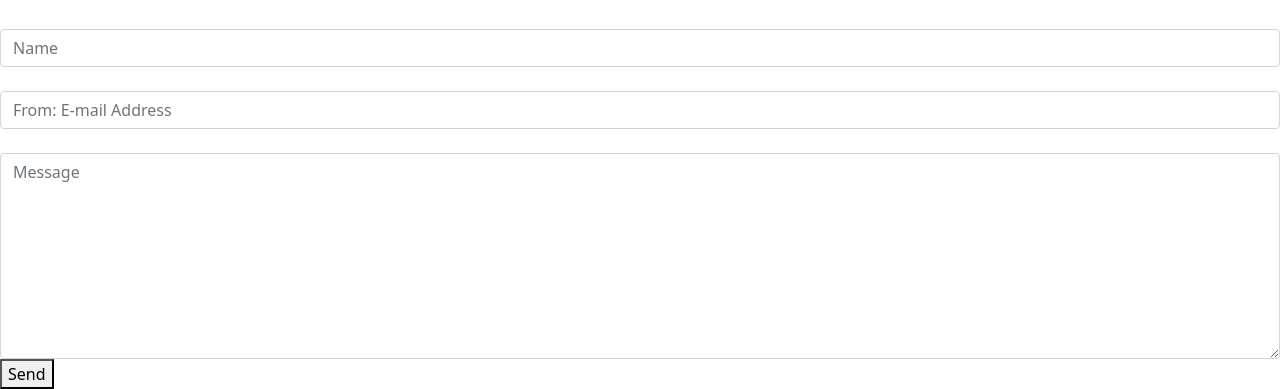
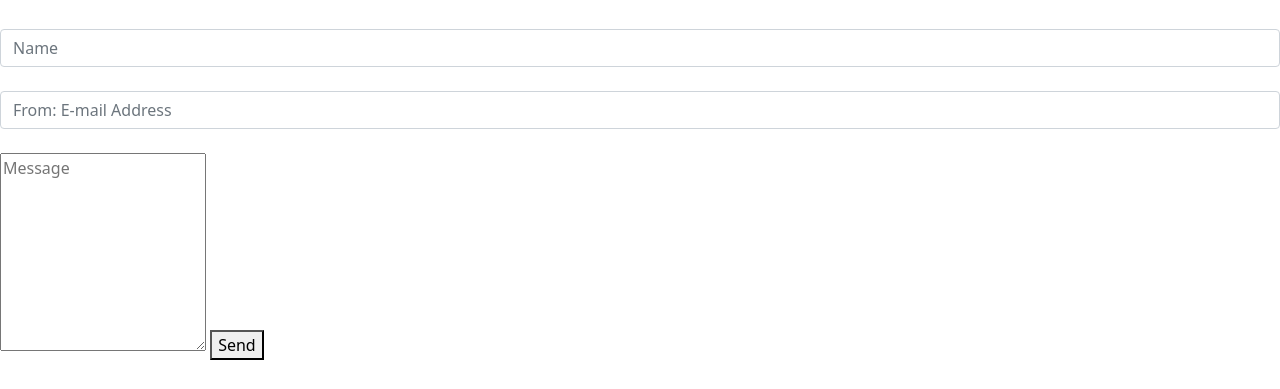
Before and after one commit to rashid234/test-page, a plain HTML site: page index.html in a window 1280 px wide. Shown: the part 1027-1416 px from the top of the page. After the commit the page ends 1387 px from the top, so only its background shows below. Drawn offline with nearby package versions, Linux system fonts and the light colour scheme.

Commit message:
Update index.html

```diff
--- a/index.html
+++ b/index.html
@@ -166,7 +166,7 @@
             <h5>Contact</h5><br>
         <input type="text" placeholder="Name" name="name" class="form-control"><br>
         <input type="email" placeholder="From: E-mail Address" name="email" class="form-control"><br>
-        <textarea rows="8" placeholder="Message" name="message" class="form-control"></textarea>
+        <textarea rows="8" placeholder="Message" name="message" class="form-contro"></textarea>
         <button id="btno">Send</button>
     </form>
 </body>
```
